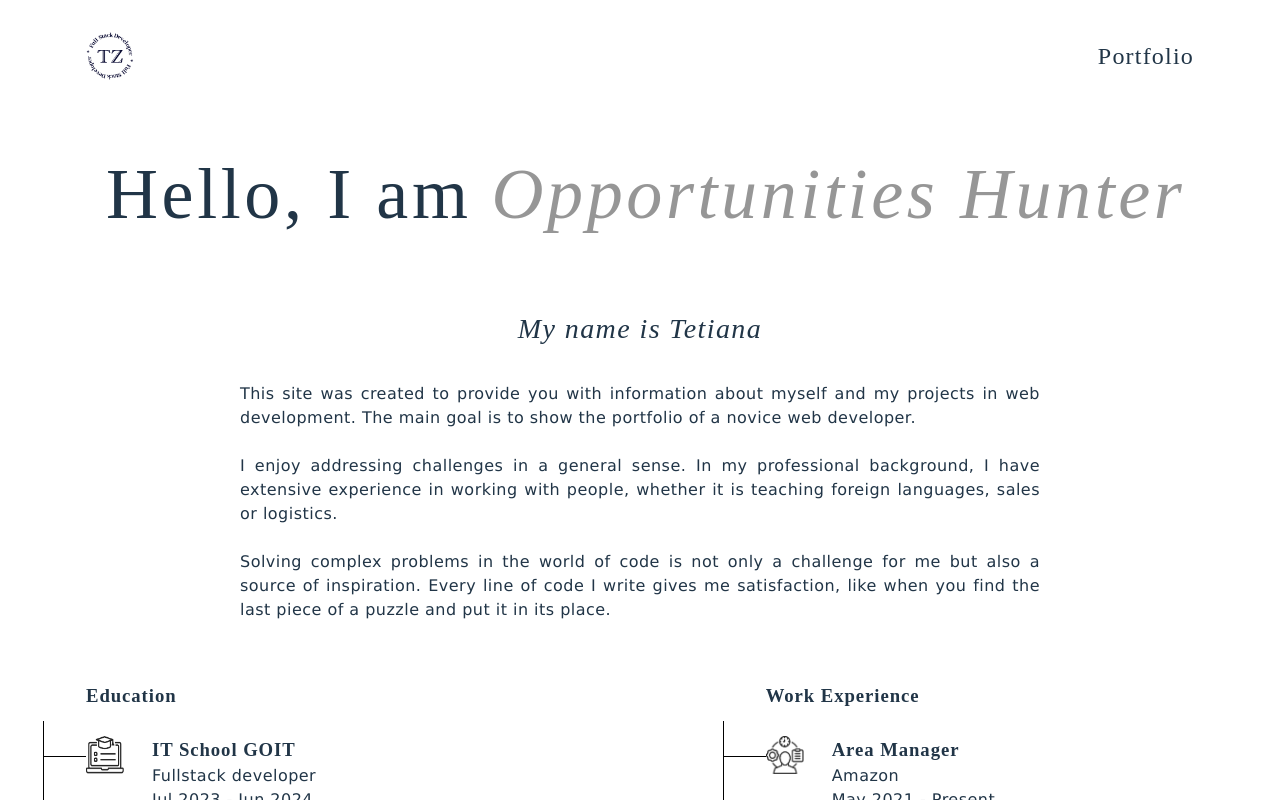
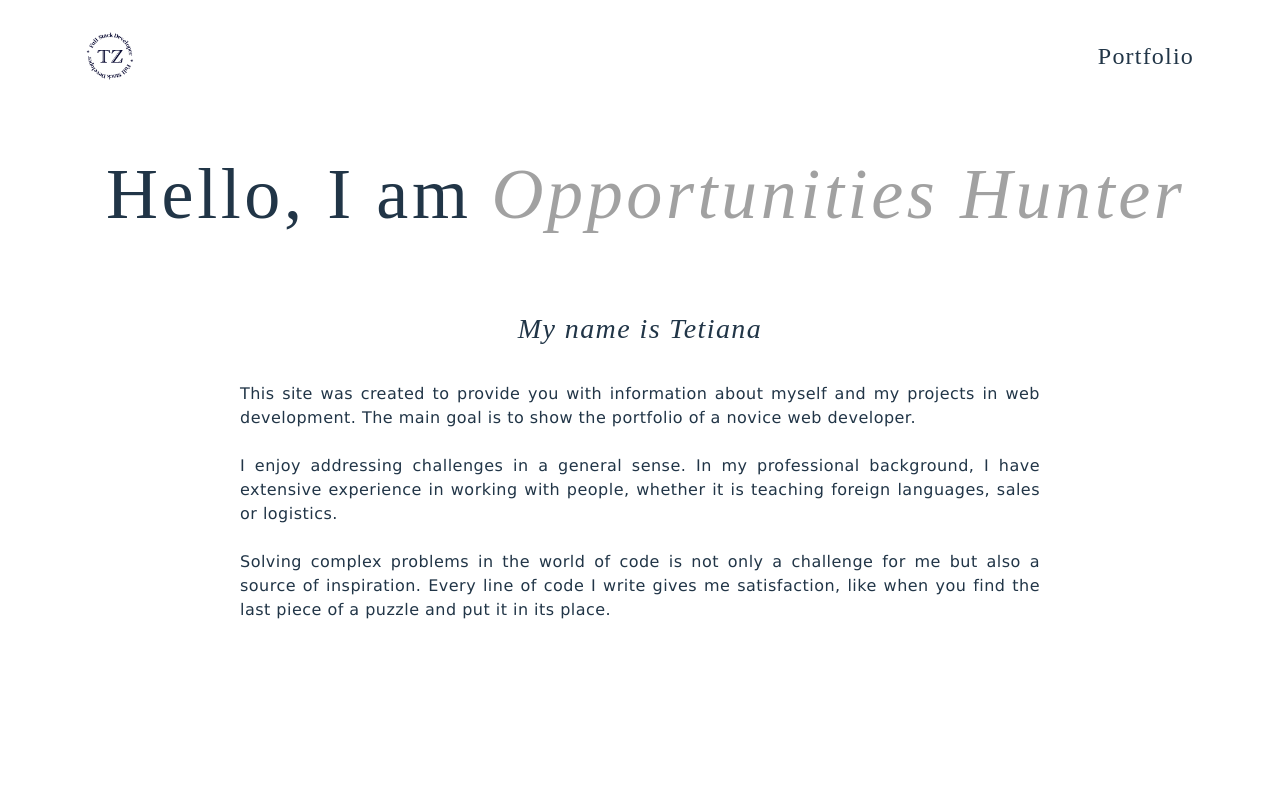
Before and after one commit to TetiZ/tz.works, a React (Vite) app: page /about in a window 1280 px wide. Shown: the top 800 px of the page. Built offline with nearby package versions, Linux system fonts and the light colour scheme; a web font is replaced by a local one.

Commit message:
Update AboutPage.jsx

```diff
--- a/src/pages/About/AboutPage.jsx
+++ b/src/pages/About/AboutPage.jsx
@@ -27,7 +27,7 @@ export default function AboutPage() {
         gives me satisfaction, like when you find the last piece of a puzzle and
         put it in its place.
       </p>
-      <Experiences experience={experience} />
+      {/* <Experiences experience={experience} /> */}
     </div>
   );
 }
```
